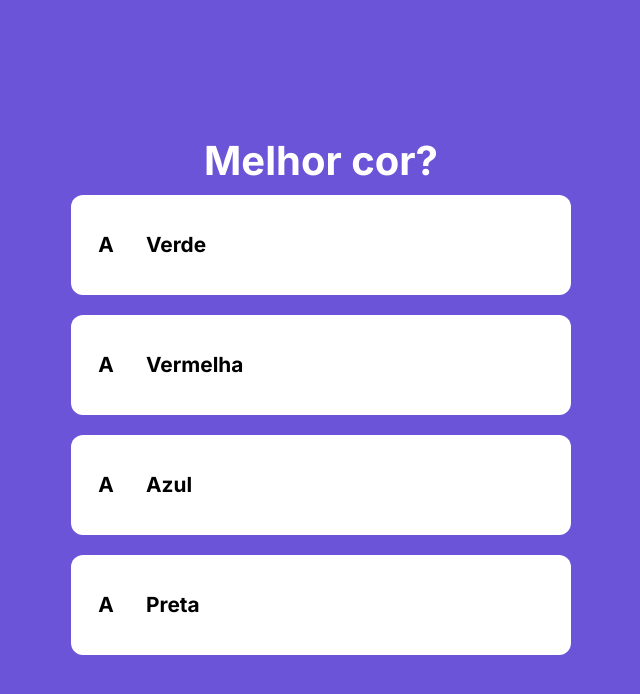
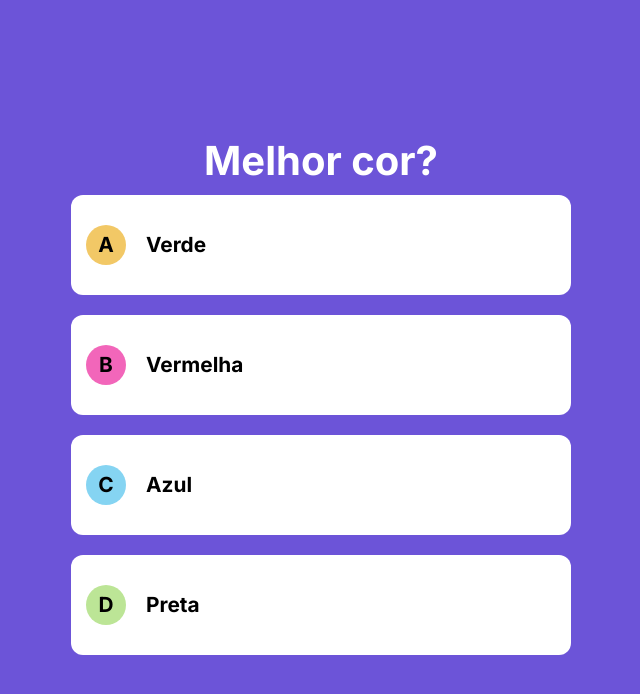
Before and after one commit to Ruan-Portella/Next_Journey, a Next.js app in the folder secao_04/quiz/: page / in a window 1280 px wide. Shown: the top 694 px of the page, without its empty margins (319-959 px from the left). Built offline with nearby package versions, Linux system fonts and the light colour scheme.

Commit message:
Feat: Cria sistema para mudar a letra e cor da res

```diff
--- a/secao_04/quiz/components/Questao.tsx
+++ b/secao_04/quiz/components/Questao.tsx
@@ -4,6 +4,12 @@ import QuestaoModel from "@/model/questao";
 import Enunciado from './Enunciado';
 import Resposta from './Resposta';
 
+const letras = [
+    { valor: 'A', cor: '#F2C866' },
+    { valor: 'B', cor: '#F266BA' },
+    { valor: 'C', cor: '#85D4F2' },
+    { valor: 'D', cor: '#BCE596' },
+]
 interface QuestaoProps {
     valor: QuestaoModel
 }
@@ -14,10 +20,11 @@ export default function Questao(props: QuestaoProps) {
     function renderizarRespostas() {
         return questao.respostas.map((resposta, i) => {
             return <Resposta
+                key={i}
                 valor={resposta}
                 indice={i}
-                letra='A'
-                corLetra='#F2C866'
+                letra={letras[i].valor}
+                corFundoLetra={letras[i].cor}
             />
         })
     }
```
